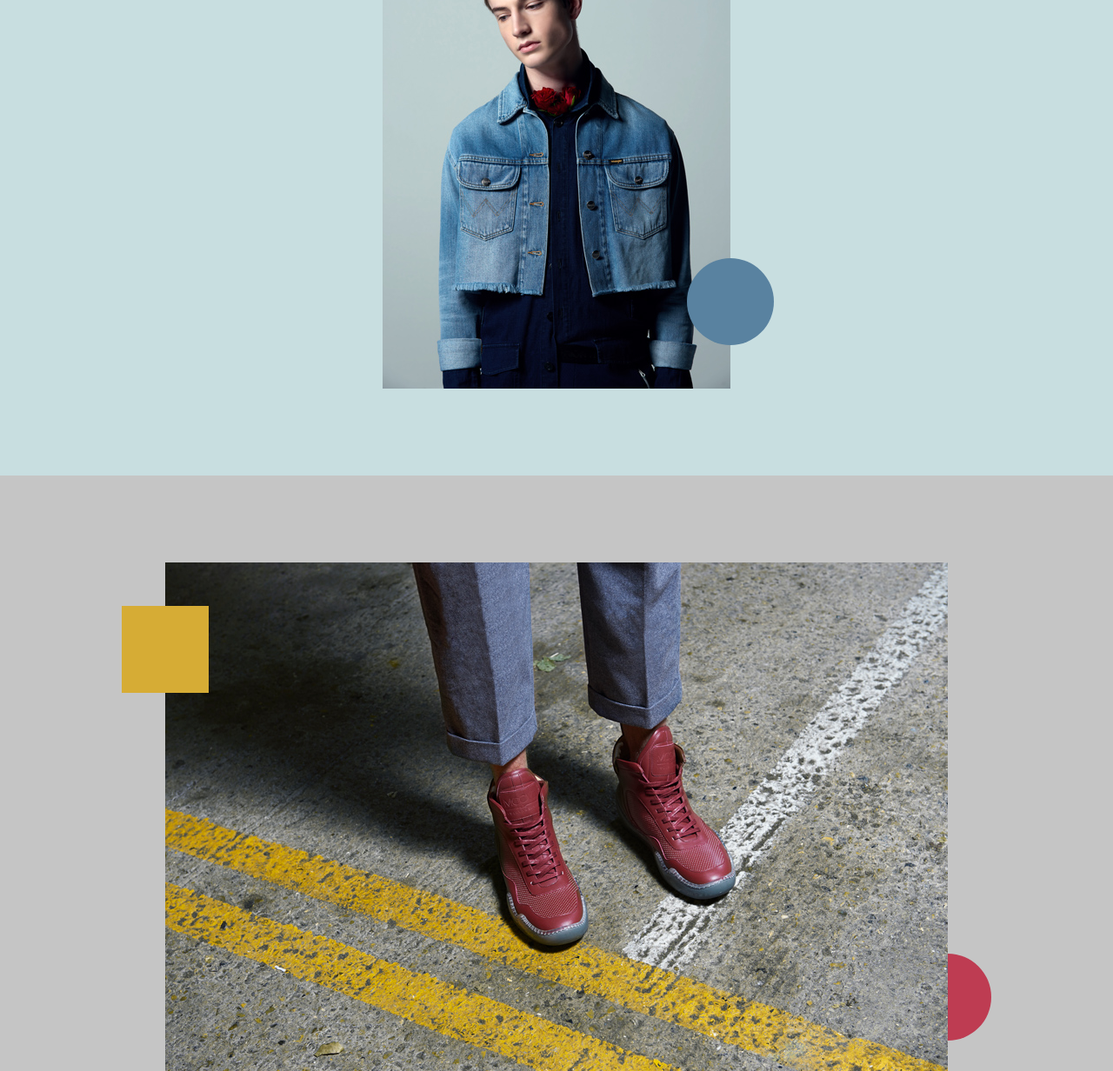
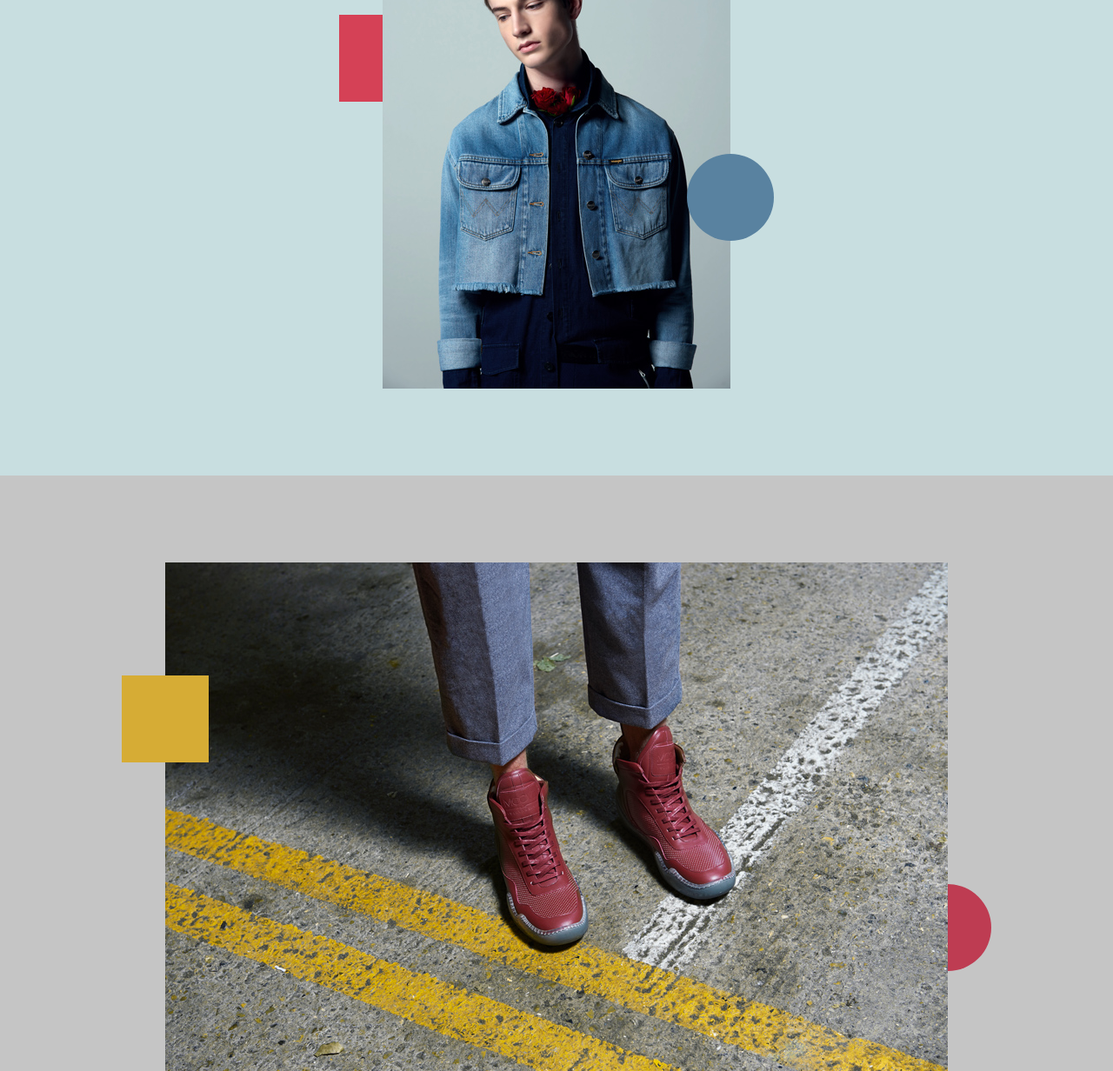
Before and after one commit to dGoligorsky/scrollevents, a plain HTML site: page index.html in a window 1280 px wide. Shown: the part 253-1485 px from the top of the page at 87% size. Drawn offline with Linux system fonts and the light colour scheme.

Commit message:
finish up project, added data attributes to assign parallax speeds and using JS to apply those parallax translations

```diff
--- a/index.html
+++ b/index.html
@@ -22,33 +22,33 @@
 
         <section data-client="Alter Ego" data-page="1 / 2">
             <div class="content">
-                <div class="square"></div>
+                <div class="square" data-parallax="0.1"></div>
                 <img src="assets/image1.jpg" srcset="assets/image1.jpg, image1-2x.jpg 2x">
-                <div class="circle"></div>
+                <div class="circle" data-parallax="-0.1"></div>
             </div>
         </section>
 
         <section class="s2" data-client="Valencia Clothing" data-page="2 / 2">
             <div class="content">
-                <div class="circle"></div>
+                <div class="circle" data-parallax="-0.2"></div>
                 <img src="assets/image2.jpg" srcset="assets/image2.jpg, image2-2x.jpg 2x">
-                <div class="square"></div>
+                <div class="square" data-parallax="0.2"></div>
             </div>
         </section>
 
         <section class="s3" data-client="SuperHi" data-page="1/2" data-is-dark="yes">
             <div class="content">
-                <div class="circle"></div>
+                <div class="circle" data-parallax="-0.4"></div>
                 <img src="assets/image3.jpg" srcset="assets/image3.jpg, image3-2x.jpg 2x">
-                <div class="square"></div>
+                <div class="square" data-parallax="0.4"></div>
             </div>
         </section>
 
         <section class="s4" data-client="Friendos" data-page="2/2">
             <div class="content">
-                <div class="circle"></div>
+                <div class="circle" data-parallax="0.25"></div>
                 <img src="assets/image4.jpg" srcset="assets/image4.jpg, image4-2x.jpg 2x">
-                <div class="square"></div>
+                <div class="square" data-parallax="0.1"></div>
             </div>
         </section>
 
--- a/js/scroll.js
+++ b/js/scroll.js
@@ -62,6 +62,14 @@ document.addEventListener("scroll", function() {
         const midSection = topSection + (section.offsetHeight / 2)
 
         const distanceToSection = midViewport - midSection
-        console.log(distanceToSection)
+
+        // grab any tag that has the parallax data attribute
+        const parallaxTags = section.querySelectorAll(`[data-parallax]`)
+
+        // loop over each parallax tag
+        parallaxTags.forEach(tag => {
+            const speed = parseFloat(tag.getAttribute("data-parallax"))
+            tag.style.transform = `translate(0, ${distanceToSection * speed}px)`
+        })
     })
 })
```
